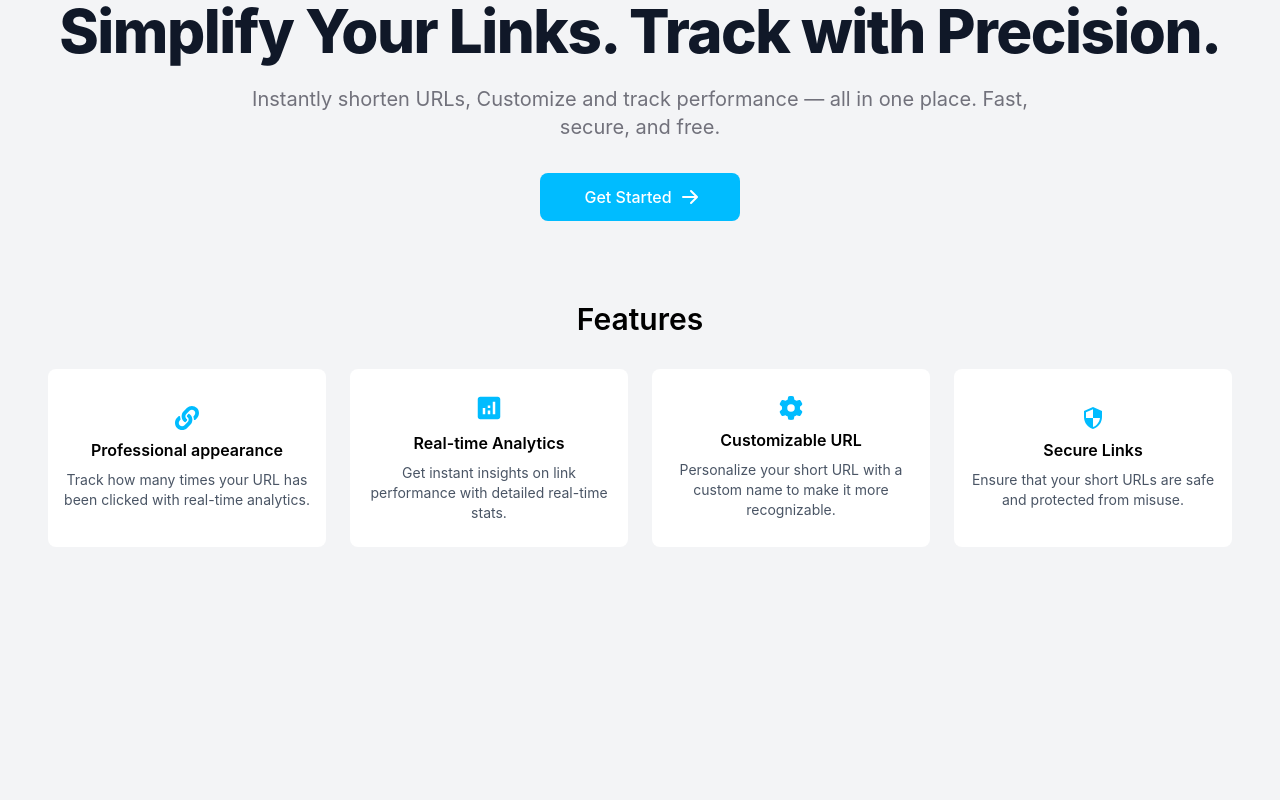
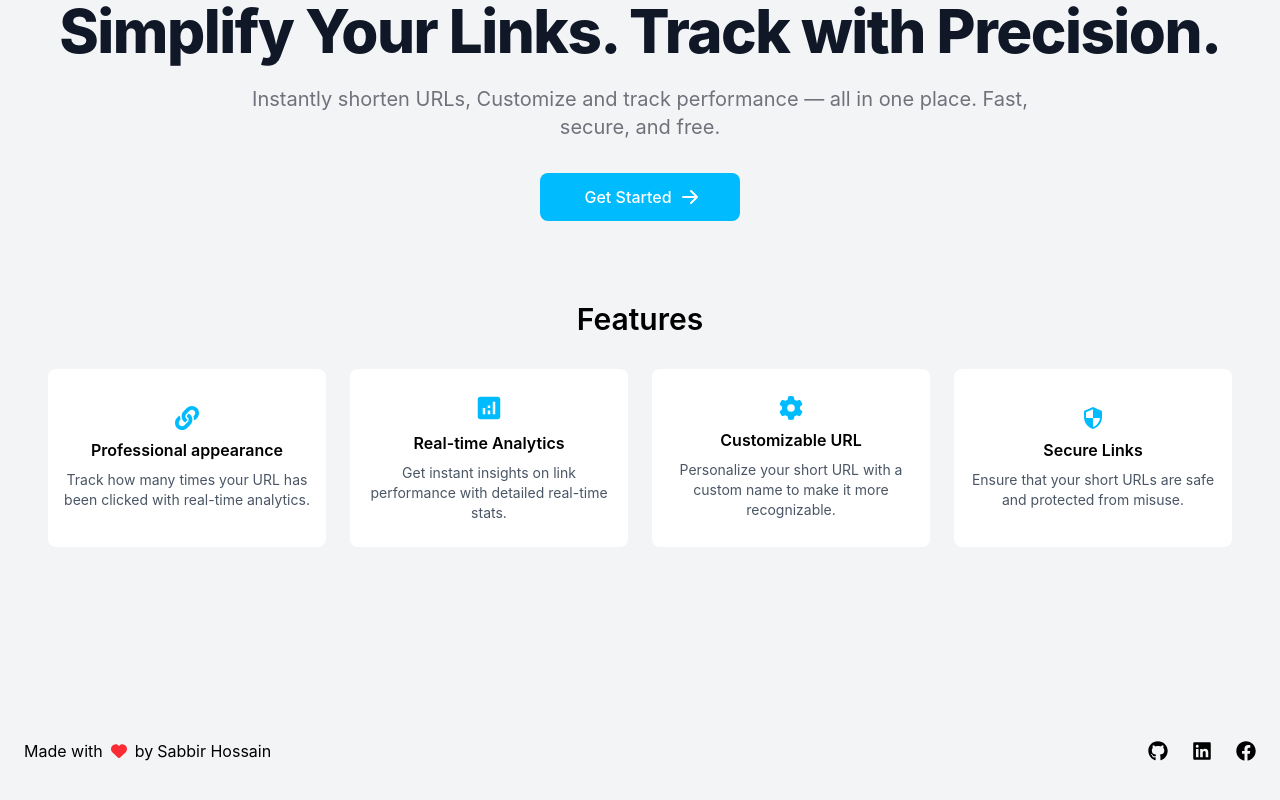
Before and after one commit to Sabbirhossain97/EasyURL, a React (Vite) app in the folder client/: page / in a window 1280 px wide. Shown: the part 246-1046 px from the top of the page. Before the commit the page ends 969 px from the top, so only its background shows below. Built offline with nearby package versions, Linux system fonts and the light colour scheme.

Commit message:
added advanced filter in admin settings

```diff
--- a/client/src/App.jsx
+++ b/client/src/App.jsx
@@ -9,6 +9,7 @@ import ResetPassword from "./pages/ResetPassword";
 import NoPage from "./pages/NoPage";
 import Statistics from "./pages/Statistics";
 import useTokenExpiryChecker from "./hooks/useTokenExpiryChecker";
+import Footer from "./layouts/Footer";
 
 function App() {
 
@@ -32,6 +33,7 @@ function App() {
         <Route path="/statistics" exact element={<Statistics />} />
         <Route path="*" exact element={<NoPage />} />
       </Routes>
+      <Footer/>
     </>
   )
 }
--- /dev/null
+++ b/client/src/components/filters/AdminStatFilter.jsx
@@ -0,0 +1,42 @@
+import { FaFilter } from "react-icons/fa";
+import { Menu, MenuButton, MenuItem, MenuItems } from '@headlessui/react'
+
+function AdminStatFilter({ sortBy, setSortBy }) {
+    return (
+        <div className='flex gap-2'>
+            <Menu>
+                <MenuButton className="inline-flex items-center gap-2 rounded-md bg-sky-400 data-hover:bg-sky-500 dark:bg-blue-600 dark:hover:bg-blue-600 px-3 py-1.5 text-sm/6 font-semibold text-white transition duration-300 cursor-pointer focus:not-data-focus:outline-none data-focus:outline data-focus:outline-white dark:data-hover:bg-blue-500 data-open:bg-sky-500 dark:data-open:bg-blue-600">
+                    <FaFilter /> {sortBy.field}
+                </MenuButton>
+                <MenuItems
+                    transition
+                    anchor="bottom end"
+                    className="w-52 origin-top-right shadow-xl rounded-xl border border-white/5 bg-white dark:bg-gray-900 p-1 text-sm/6 text-gray-900 dark:text-white transition duration-100 ease-out [--anchor-gap:--spacing(1)] focus:outline-none data-closed:scale-95 data-closed:opacity-0"
+                >
+                    <MenuItem>
+                        <button onClick={() => setSortBy({ slug: 'urlCount_desc', field: 'URLs created ( most )' })} className="group cursor-pointer flex w-full items-center gap-2 rounded-lg px-3 py-1.5 hover:bg-gray-100 dark:hover:bg-gray-800/50">
+                            URLs created ( most )
+                        </button>
+                    </MenuItem>
+                    <MenuItem>
+                        <button onClick={() => setSortBy({ slug: 'urlCount_asc', field: 'URLs created ( least )' })} className="group cursor-pointer flex w-full items-center gap-2 rounded-lg px-3 py-1.5 hover:bg-gray-100 dark:hover:bg-gray-800/50">
+                            URLs created ( least )
+                        </button>
+                    </MenuItem>
+                    <MenuItem>
+                        <button onClick={() => setSortBy({ slug: 'createdAt_desc', field: 'Joined Date ( newest )' })} className="group cursor-pointer flex w-full items-center gap-2 rounded-lg px-3 py-1.5 hover:bg-gray-100 dark:hover:bg-gray-800/50">
+                            Joined Date ( newest )
+                        </button>
+                    </MenuItem>
+                    <MenuItem>
+                        <button onClick={() => setSortBy({ slug: 'createdAt_asc', field: 'Joined Date ( oldest )' })} className="group cursor-pointer flex w-full items-center gap-2 rounded-lg px-3 py-1.5 hover:bg-gray-100 dark:hover:bg-gray-800/50">
+                            Joined Date ( oldest )
+                        </button>
+                    </MenuItem>
+                </MenuItems>
+            </Menu>
+        </div>
+    )
+}
+
+export default AdminStatFilter
--- a/client/src/components/table/TableData.jsx
+++ b/client/src/components/table/TableData.jsx
@@ -79,7 +79,7 @@ function TableData({ urls, setUrls, sortBy, setSortBy }) {
                         </div>
                         <div className="w-full max-h-[420px] overflow-y-auto overflow-x-auto overflow-hidden mt-4 rounded-xl bg-white dark:bg-[#101522]">
                             <table className="w-full text-sm text-left rtl:text-right border-collapse">
-                                <thead className="text-md rounded-t-xl bg-zinc-200 dark:bg-[#181E29] text-zinc-600 dark:text-white">
+                                <thead className="text-md sticky top-0 left-0 rounded-t-xl bg-zinc-200 dark:bg-[#181E29] text-zinc-600 dark:text-white">
                                     <tr>
                                         <th scope="col" className="px-6 py-4 flex items-center">
                                             <input
@@ -126,9 +126,9 @@ function TableData({ urls, setUrls, sortBy, setSortBy }) {
                                                     checked={selectedUrlId.includes(item._id)}
                                                     className="w-[14px] h-[14px]" />
                                             </td>
-                                            <td className="px-6 w-1/5 py-4 font-medium whitespace-nowrap">
-                                                <div className="flex items-center gap-2">
-                                                    {item.shortUrl}
+                                            <td data-tooltip-id="my-tooltip" data-tooltip-content={item.shortUrl} className="px-6 w-1/5 py-4 font-medium whitespace-nowrap">
+                                                <div className="flex items-center gap-2 ">
+                                                    <span className='truncate max-w-[200px]'>{item.shortUrl}</span>
                                                     <span onClick={() => handleCopy(item.shortUrl)} className='cursor-pointer p-2 bg-zinc-100 dark:bg-[#1C283FB0] rounded-full'>
                                                         <FaCopy className='text-gray-500 dark:text-white' />
                                                     </span>
--- /dev/null
+++ b/client/src/layouts/Footer.jsx
@@ -0,0 +1,72 @@
+import { FaGithub } from "react-icons/fa";
+import { FaLinkedin } from "react-icons/fa";
+import { FaFacebook } from "react-icons/fa";
+import { FaHeart } from "react-icons/fa6";
+
+function Footer() {
+    return (
+        <footer className="px-6 md:px-10 xl:px-2 bg-background/95 backdrop-blur mb-6 supports-[backdrop-filter]:bg-background/60">
+            <div className="max-w-[1280px] mx-auto px-4 py-4">
+                <div className="flex flex-col md:flex-row items-center justify-between">
+                    <div className="flex items-center space-x-1 text-muted-foreground">
+                        <span>Made with</span>
+                        <FaHeart className="h-4 w-4 text-red-500 ml-1 fill-current " />
+                        <span className="ml-1">by</span>
+                        <a
+                            href="https://github.com/Sabbirhossain97"
+                            target="_blank"
+                            className="hover:text-blue-500 transition duration-300"
+                            rel="noopener noreferrer"
+                            aria-label="GitHub">
+                            Sabbir Hossain
+                        </a>
+                    </div>
+
+                    <div className="flex items-center space-x-6">
+                        <button
+                            className="h-5 w-5"
+                        >
+                            <a
+                                href="https://github.com/Sabbirhossain97"
+                                target="_blank"
+                                rel="noopener noreferrer"
+                                aria-label="GitHub"
+                            >
+                                <FaGithub className="h-5 w-5 transition duration-300 hover:text-blue-400" />
+                            </a>
+                        </button>
+
+                        <button
+
+                            className="h-5 w-5"
+                        >
+                            <a
+                                href="https://www.linkedin.com/in/sabbir-hossain-b73726214/"
+                                target="_blank"
+                                rel="noopener noreferrer"
+                                aria-label="LinkedIn"
+                            >
+                                <FaLinkedin className="h-5 w-5 transition duration-300 hover:text-blue-400" />
+                            </a>
+                        </button>
+
+                        <button
+                            className="h-5 w-5"
+                        >
+                            <a
+                                href="https://www.facebook.com/sabbir.h.shawon/"
+                                target="_blank"
+                                rel="noopener noreferrer"
+                                aria-label="Facebook"
+                            >
+                                <FaFacebook className="h-5 w-5 transition duration-300 hover:text-blue-400" />
+                            </a>
+                        </button>
+                    </div>
+                </div>
+            </div>
+        </footer>
+    )
+}
+
+export default Footer
--- a/client/src/layouts/Navbar.jsx
+++ b/client/src/layouts/Navbar.jsx
@@ -51,7 +51,7 @@ function Navbar() {
                                             <p className="font-semibold dark:text-white flex items-center gap-2"><span><IoSettingsSharp className='text-lg' /></span>Settings</p>
                                         </Link>
                                     </div>
-                                    <div className="p-3">
+                                    <div className="p-3 border-none">
                                         {loading ?
                                             <div className="rounded-lg w-full px-3 py-2">
                                                 <p className="font-semibold flex items-center gap-2 dark:text-white">
--- a/client/src/services/userService.js
+++ b/client/src/services/userService.js
@@ -18,9 +18,9 @@ export const updateProfile = async (formData) => {
     }
 }
 
-export const getUserStats = async () => {
+export const getUserStats = async (sortBy) => {
     try {
-        const response = await axiosInstance.get('/admin/stats');
+        const response = await axiosInstance.get(`/admin/stats?sort=${sortBy.slug}`);
         return response.data;
     } catch (error) {
         throw error?.response?.data || { error: 'Something went wrong during deleting account.' };
```
Also changed, not shown: client/src/pages/Settings.jsx (+28 -9 lines), 1 other file (tests, documents, lock files or other folders).
